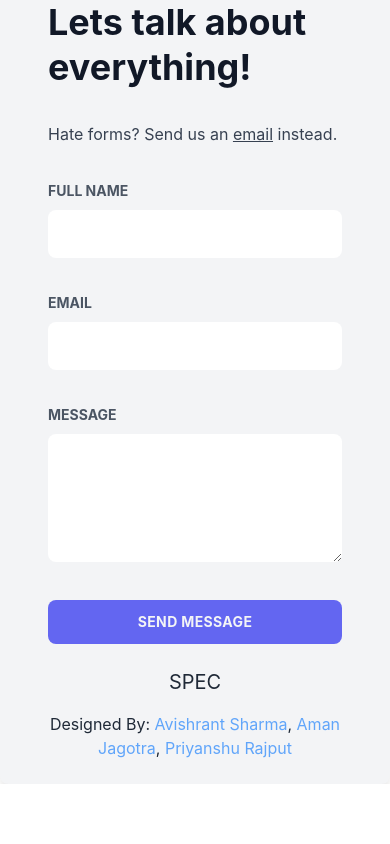
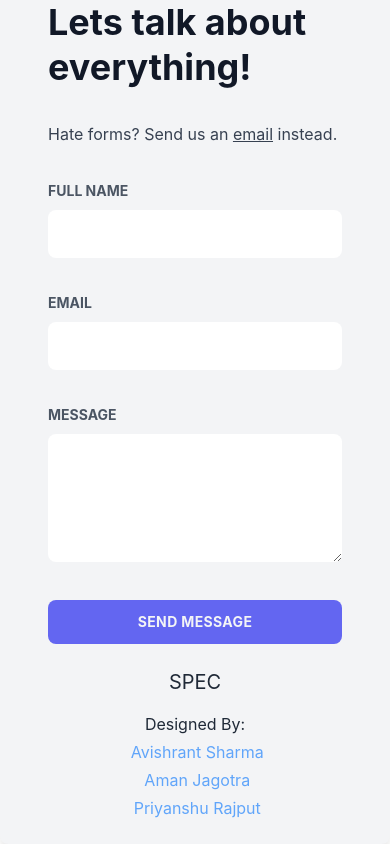
Before and after one commit to spec-nith/Electrothon, a React (Create React App) app: page / in a window 390 px wide. Shown: the part 8704-9548 px from the top of the page. Before the commit the page ends 9488 px from the top, so only its background shows below. Built offline with nearby package versions, Linux system fonts and the light colour scheme.

Commit message:
Footer design updates
Signed-off-by: Avishrant Sharma <avishrants@gmail.com>

```diff
--- a/src/components/Hero/Carousel.json
+++ b/src/components/Hero/Carousel.json
@@ -2,22 +2,6 @@
   {
     "url": "f3.jpg",
     "caption": "Second Runner Up"
-    },
-    {
-        "url": "e31.jpg",
-        "caption": "Electrothon 3.0"
-    },
-    {
-        "url": "e32.jpg",
-        "caption": "Electrothon 3.0"
-    },
-    {
-        "url": "e33.jpg",
-        "caption": "Electrothon 3.0"
-    },
-    {
-        "url": "e34.jpg",
-        "caption": "Electrothon 3.0"
   },
   {
     "url": "el1.jpg",
--- a/src/components/Hero/Hero.js
+++ b/src/components/Hero/Hero.js
@@ -4,15 +4,17 @@ import "react-slideshow-image/dist/styles.css";
 import slides from "./Carousel.json";
 
 function shuffle(array) {
-  let currentIndex = array.length, randomIndex;
+  let currentIndex = array.length,
+    randomIndex;
 
   while (currentIndex !== 0) {
-
     randomIndex = Math.floor(Math.random() * currentIndex);
     currentIndex--;
 
     [array[currentIndex], array[randomIndex]] = [
-      array[randomIndex], array[currentIndex]];
+      array[randomIndex],
+      array[currentIndex],
+    ];
   }
 
   return array;
@@ -62,8 +64,9 @@ export default function Introduction() {
                     rel="noreferrer noopener"
                   >
                     <button
-                      className={`w-full items-center justify-center px-8 py-3 border border-transparent text-base font-medium rounded-md text-white bg-indigo-400 ${true ? "cursor-not-allowed" : "hover:bg-indigo-700"
-                        } md:py-4 md:text-lg md:px-10 z-1`}
+                      className={`w-full items-center justify-center px-8 py-3 border border-transparent text-base font-medium rounded-md text-white bg-indigo-400 ${
+                        true ? "cursor-not-allowed" : "hover:bg-indigo-700"
+                      } md:py-4 md:text-lg md:px-10 z-1`}
                       disabled={true}
                     >
                       Apply Now
--- a/src/components/UI/Footer/Footer.js
+++ b/src/components/UI/Footer/Footer.js
@@ -18,28 +18,28 @@ export default function Footer() {
         <div className="flex mt-4 md:m-0">
           <div className="-mx-4">
             <p className="px-4 text-md font-normal text-gray-800 text-center">
-              Designed By:
+              <span className="block sm:inline">Designed By:</span>
               <a
                 href="https://www.linkedin.com/in/avishrantsh/"
-                className="text-blue-400 hover:text-indigo-800 cursor-pointer"
+                className="text-blue-400 hover:text-indigo-800 cursor-pointer block sm:inline mt-1 sm:mt-0"
                 target="_blank"
                 rel="noopener noreferrer"
               >
                 &nbsp;Avishrant Sharma
               </a>
-              ,
+              <span className="hidden sm:inline">,</span>
               <a
                 href="https://www.linkedin.com/in/aman-jagotra-26bb38207/"
-                className="text-blue-400 hover:text-indigo-800 cursor-pointer"
+                className="text-blue-400 hover:text-indigo-800 cursor-pointer block sm:inline mt-1 sm:mt-0"
                 target="_blank"
                 rel="noopener noreferrer"
               >
                 &nbsp;Aman Jagotra
               </a>
-              ,
+              <span className="hidden sm:inline">,</span>
               <a
                 href="https://www.linkedin.com/in/priyanshu-rajput-144990201/"
-                className="text-blue-400 hover:text-indigo-800 cursor-pointer"
+                className="text-blue-400 hover:text-indigo-800 cursor-pointer block sm:inline mt-1 sm:mt-0"
                 target="_blank"
                 rel="noopener noreferrer"
               >
@@ -79,7 +79,15 @@ export default function Footer() {
                 Lets talk about everything!
               </h2>
               <div className="text-gray-700 mt-8">
-                Hate forms? Send us an <a className="underline" href="mailto:spec@nith.ac.in" target="_blank" rel="noopener noreferrer">email</a>{" "}
+                Hate forms? Send us an{" "}
+                <a
+                  className="underline"
+                  href="mailto:spec@nith.ac.in"
+                  target="_blank"
+                  rel="noopener noreferrer"
+                >
+                  email
+                </a>{" "}
                 instead.
               </div>
             </div>
```
Lines whose indentation alone changed are shown as unchanged.
